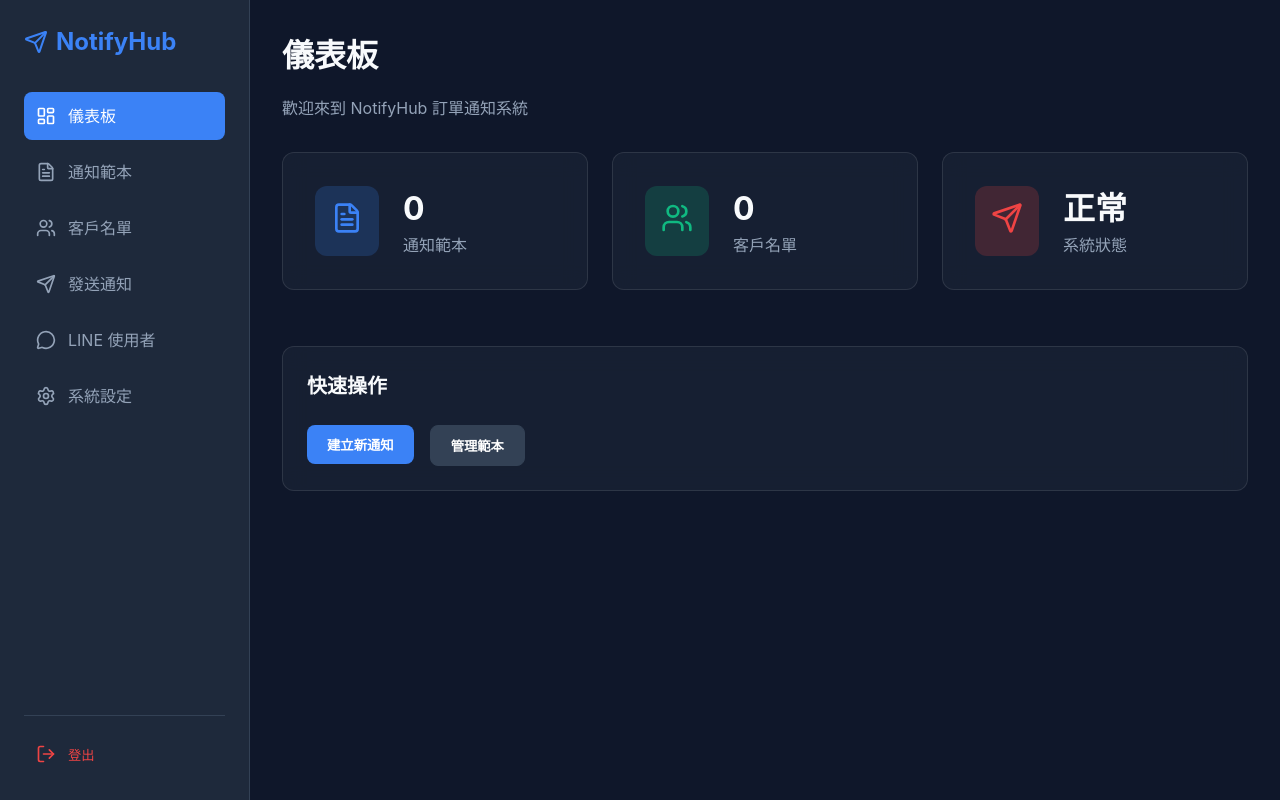
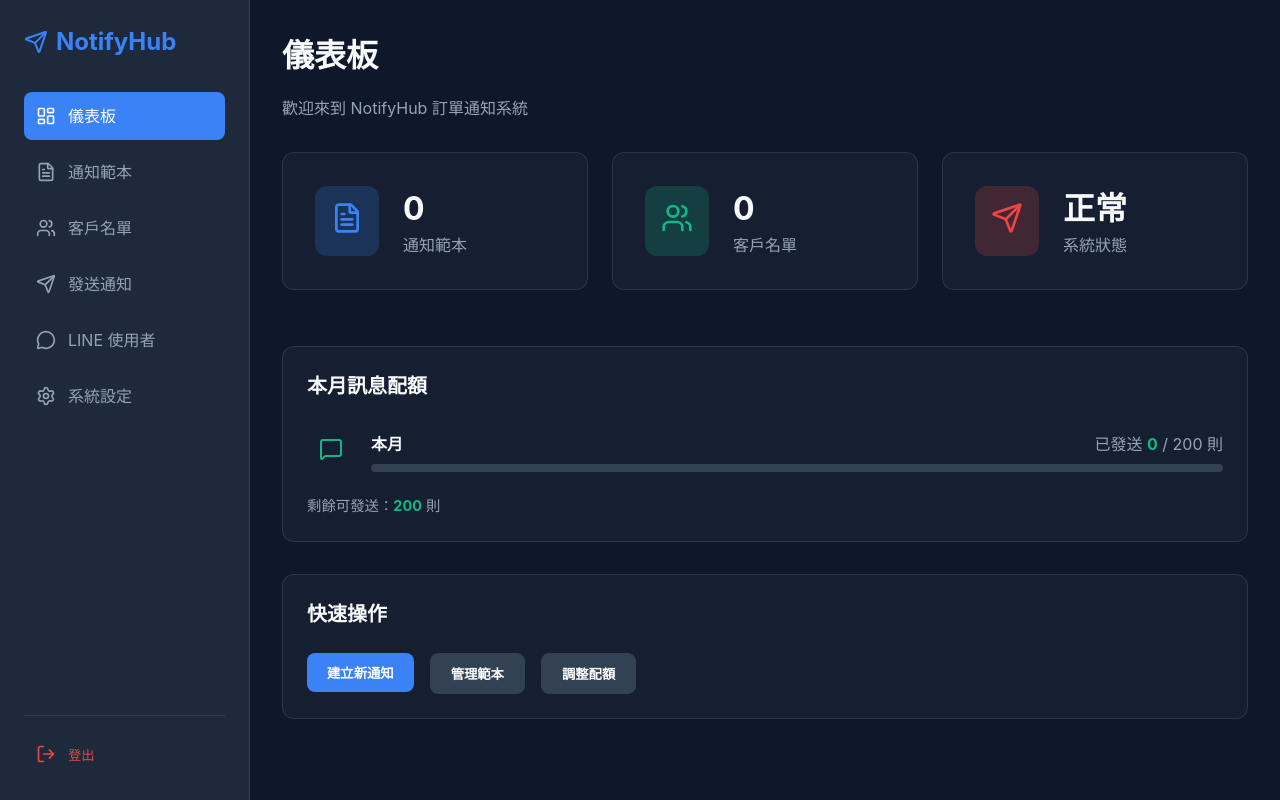
Before and after one commit to 13g7895123/bonus.order_notify, a React (Vite) app in the folder frontend/: page / in a window 1280 px wide. Built offline with nearby package versions, Linux system fonts and the light colour scheme; no server answers; sample sign-in values are in the browser's storage.

Commit message:
feat: 新增儀表板統計 API 端點並於前端顯示訊息配額與相關數據

```diff
--- a/frontend/src/pages/Dashboard.jsx
+++ b/frontend/src/pages/Dashboard.jsx
@@ -1,16 +1,47 @@
 import React, { useState, useEffect } from 'react';
 import Card from '../components/ui/Card';
-import { FileText, Users, Send } from 'lucide-react';
+import { api } from '../services/api';
+import { FileText, Users, Send, MessageSquare, AlertTriangle } from 'lucide-react';
 import { Link } from 'react-router-dom';
 
 const Dashboard = () => {
-    const [stats, setStats] = useState({ templates: 0, customers: 0, sent: 0 });
+    const [stats, setStats] = useState(null);
+    const [loading, setLoading] = useState(true);
 
     useEffect(() => {
-        const t = JSON.parse(localStorage.getItem('templates') || '[]');
-        const c = JSON.parse(localStorage.getItem('customers') || '[]');
-        setStats({ templates: t.length, customers: c.length, sent: 0 });
+        loadStats();
     }, []);
+
+    const loadStats = async () => {
+        try {
+            const data = await api.stats.get();
+            setStats(data);
+        } catch (e) {
+            console.error('Failed to load stats', e);
+        }
+        setLoading(false);
+    };
+
+    const getQuotaColor = () => {
+        if (!stats?.messages) return 'var(--success)';
+        const percentage = (stats.messages.sent_this_month / stats.messages.quota) * 100;
+        if (percentage >= 90) return 'var(--danger)';
+        if (percentage >= 70) return '#f59e0b'; // warning yellow
+        return 'var(--success)';
+    };
+
+    const getQuotaPercentage = () => {
+        if (!stats?.messages) return 0;
+        return Math.min(100, (stats.messages.sent_this_month / stats.messages.quota) * 100);
+    };
+
+    if (loading) {
+        return (
+            <div style={{ display: 'flex', justifyContent: 'center', alignItems: 'center', height: '50vh' }}>
+                <div style={{ textAlign: 'center', color: 'var(--text-secondary)' }}>載入中...</div>
+            </div>
+        );
+    }
 
     return (
         <div>
@@ -23,7 +54,7 @@ const Dashboard = () => {
                         <FileText size={32} />
                     </div>
                     <div>
-                        <div style={{ fontSize: '2rem', fontWeight: 'bold' }}>{stats.templates}</div>
+                        <div style={{ fontSize: '2rem', fontWeight: 'bold' }}>{stats?.templates ?? 0}</div>
                         <div style={{ color: 'var(--text-secondary)' }}>通知範本</div>
                     </div>
                 </Card>
@@ -33,7 +64,7 @@ const Dashboard = () => {
                         <Users size={32} />
                     </div>
                     <div>
-                        <div style={{ fontSize: '2rem', fontWeight: 'bold' }}>{stats.customers}</div>
+                        <div style={{ fontSize: '2rem', fontWeight: 'bold' }}>{stats?.customers ?? 0}</div>
                         <div style={{ color: 'var(--text-secondary)' }}>客戶名單</div>
                     </div>
                 </Card>
@@ -45,6 +76,51 @@ const Dashboard = () => {
                     <div>
                         <div style={{ fontSize: '2rem', fontWeight: 'bold' }}>正常</div>
                         <div style={{ color: 'var(--text-secondary)' }}>系統狀態</div>
+                    </div>
+                </Card>
+            </div>
+
+            {/* Message Quota Card */}
+            <div style={{ marginTop: '2rem' }}>
+                <Card title="本月訊息配額">
+                    <div style={{ display: 'flex', alignItems: 'center', gap: '1rem', marginBottom: '1rem' }}>
+                        <div style={{ padding: '0.75rem', backgroundColor: `${getQuotaColor()}20`, borderRadius: '10px', color: getQuotaColor() }}>
+                            <MessageSquare size={24} />
+                        </div>
+                        <div style={{ flex: 1 }}>
+                            <div style={{ display: 'flex', justifyContent: 'space-between', marginBottom: '0.5rem' }}>
+                                <span style={{ fontWeight: '600' }}>
+                                    {stats?.messages?.period || '本月'}
+                                </span>
+                                <span style={{ color: 'var(--text-secondary)' }}>
+                                    已發送 <strong style={{ color: getQuotaColor() }}>{stats?.messages?.sent_this_month ?? 0}</strong> / {stats?.messages?.quota ?? 200} 則
+                                </span>
+                            </div>
+                            <div style={{
+                                height: '8px',
+                                backgroundColor: 'var(--bg-tertiary)',
+                                borderRadius: '4px',
+                                overflow: 'hidden'
+                            }}>
+                                <div style={{
+                                    height: '100%',
+                                    width: `${getQuotaPercentage()}%`,
+                                    backgroundColor: getQuotaColor(),
+                                    borderRadius: '4px',
+                                    transition: 'width 0.3s ease'
+                                }} />
+                            </div>
+                        </div>
+                    </div>
+                    <div style={{ display: 'flex', justifyContent: 'space-between', alignItems: 'center' }}>
+                        <div style={{ fontSize: '0.9rem', color: 'var(--text-secondary)' }}>
+                            剩餘可發送：<strong style={{ color: getQuotaColor() }}>{stats?.messages?.remaining ?? 200}</strong> 則
+                        </div>
+                        {getQuotaPercentage() >= 90 && (
+                            <div style={{ display: 'flex', alignItems: 'center', gap: '6px', color: 'var(--danger)', fontSize: '0.85rem' }}>
+                                <AlertTriangle size={16} /> 配額即將用盡
+                            </div>
+                        )}
                     </div>
                 </Card>
             </div>
@@ -62,6 +138,11 @@ const Dashboard = () => {
                                 管理範本
                             </button>
                         </Link>
+                        <Link to="/settings" style={{ textDecoration: 'none' }}>
+                            <button style={{ padding: '10px 20px', backgroundColor: 'var(--bg-tertiary)', color: 'white', borderRadius: '8px', border: '1px solid var(--border-color)', cursor: 'pointer', fontWeight: '600' }}>
+                                調整配額
+                            </button>
+                        </Link>
                     </div>
                 </Card>
             </div>
--- a/frontend/src/pages/Settings.jsx
+++ b/frontend/src/pages/Settings.jsx
@@ -3,11 +3,12 @@ import { api } from '../services/api';
 import Card from '../components/ui/Card';
 import Button from '../components/ui/Button';
 import Input from '../components/ui/Input';
-import { Save } from 'lucide-react';
+import { Save, MessageSquare } from 'lucide-react';
 
 const Settings = () => {
     const [channelSecret, setChannelSecret] = useState('');
     const [channelAccessToken, setChannelAccessToken] = useState('');
+    const [messageQuota, setMessageQuota] = useState('200');
     const [saved, setSaved] = useState(false);
 
     useEffect(() => {
@@ -18,12 +19,14 @@ const Settings = () => {
         const data = await api.settings.get();
         if (data.line_channel_secret) setChannelSecret(data.line_channel_secret);
         if (data.line_channel_access_token) setChannelAccessToken(data.line_channel_access_token);
+        if (data.message_quota) setMessageQuota(data.message_quota);
     };
 
     const handleSave = async () => {
         await api.settings.update({
             line_channel_secret: channelSecret,
-            line_channel_access_token: channelAccessToken
+            line_channel_access_token: channelAccessToken,
+            message_quota: messageQuota
         });
         setSaved(true);
         setTimeout(() => setSaved(false), 2000);
@@ -34,10 +37,11 @@ const Settings = () => {
             <div className="flex justify-between items-center" style={{ marginBottom: '2rem' }}>
                 <div>
                     <h1 style={{ fontSize: '2rem', fontWeight: 'bold' }}>系統設定</h1>
-                    <p style={{ color: 'var(--text-secondary)' }}>設定 LINE Message API 相關參數。</p>
+                    <p style={{ color: 'var(--text-secondary)' }}>設定 LINE Message API 與系統參數。</p>
                 </div>
             </div>
 
+            <div style={{ display: 'grid', gap: '2rem' }}>
                 <Card title="LINE Message API 設定">
                     <Input
                         label="Channel Secret"
@@ -53,13 +57,36 @@ const Settings = () => {
                         onChange={e => setChannelAccessToken(e.target.value)}
                         placeholder="請輸入 Channel Access Token"
                     />
+                </Card>
+
+                <Card title="訊息配額設定">
+                    <div style={{ display: 'flex', alignItems: 'flex-start', gap: '1rem', marginBottom: '1rem' }}>
+                        <div style={{ padding: '0.75rem', backgroundColor: 'rgba(59, 130, 246, 0.2)', borderRadius: '10px', color: 'var(--accent-primary)' }}>
+                            <MessageSquare size={24} />
+                        </div>
+                        <div style={{ flex: 1 }}>
+                            <Input
+                                label="每月訊息配額上限"
+                                type="number"
+                                value={messageQuota}
+                                onChange={e => setMessageQuota(e.target.value)}
+                                placeholder="200"
+                                style={{ marginBottom: 0 }}
+                            />
+                            <p style={{ fontSize: '0.85rem', color: 'var(--text-secondary)', marginTop: '0.5rem' }}>
+                                設定每月可發送的訊息數量上限。免費版 LINE 官方帳號每月限制 200 則。
+                            </p>
+                        </div>
+                    </div>
+                </Card>
+
                 <div className="flex justify-end gap-2 items-center">
                     {saved && <span style={{ color: 'var(--success)' }}>已儲存！</span>}
                     <Button onClick={handleSave}>
                         <Save size={18} /> 儲存設定
                     </Button>
                 </div>
-            </Card>
+            </div>
         </div>
     );
 };
--- a/frontend/src/services/api.js
+++ b/frontend/src/services/api.js
@@ -65,5 +65,8 @@ export const api = {
     },
     line: {
         getUsers: async () => (await fetch(`${API_URL}/line/users`, { headers: getHeaders() })).json()
+    },
+    stats: {
+        get: async () => (await fetch(`${API_URL}/stats`, { headers: getHeaders() })).json()
     }
 };
```
Also changed, not shown: 4 other files (tests, documents, lock files or other folders). Lines whose indentation alone changed are shown as unchanged.
